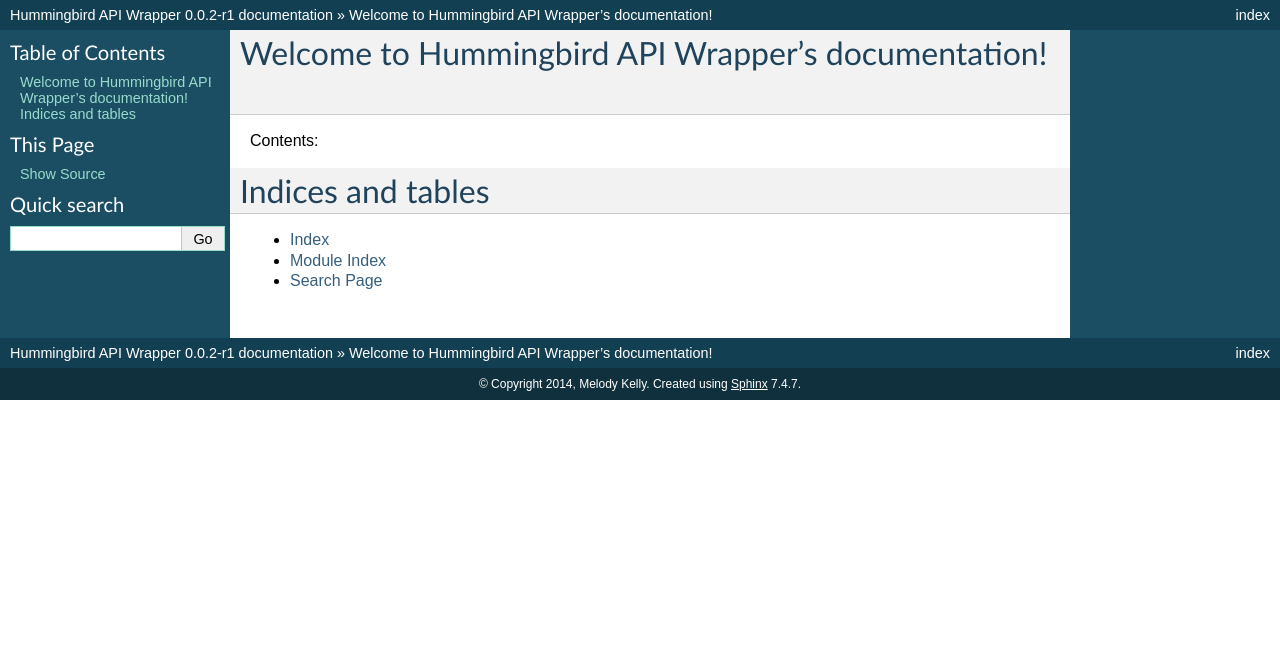
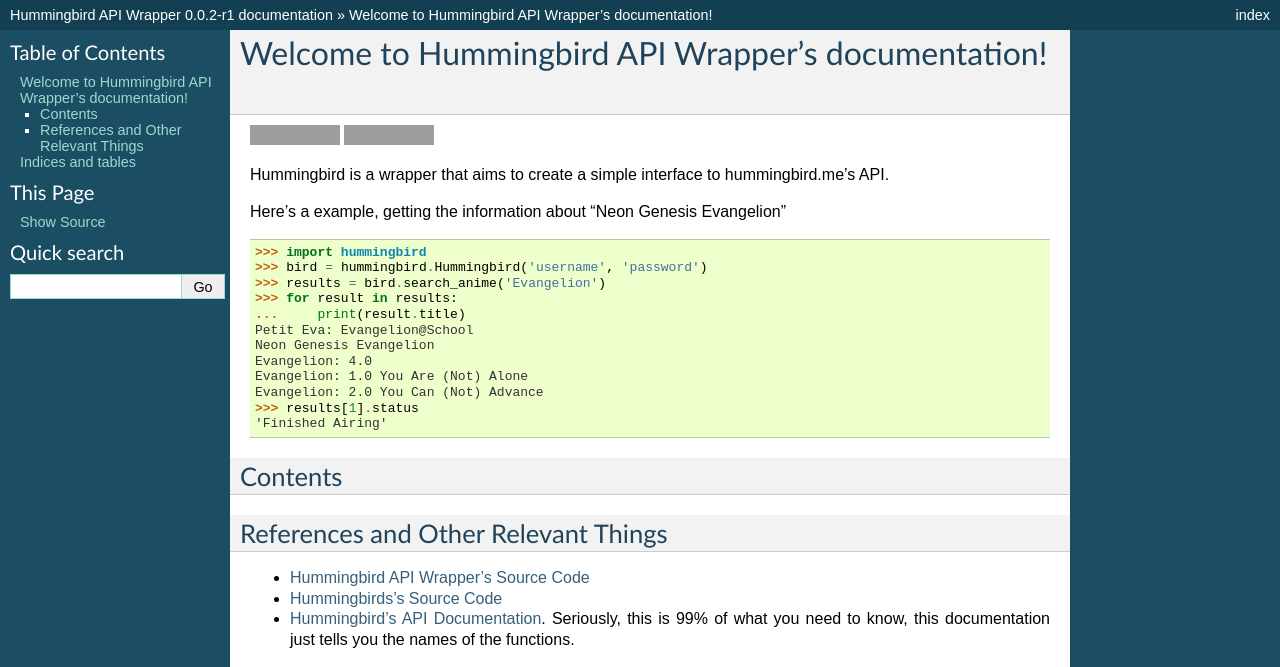
Before and after one commit to ZeroEcks/Hummingbird, a Sphinx documentation site: the page built from docs/source/index.rst, in a window 1280 px wide. Shown: the top 667 px of the page. Built offline with Sphinx 7.4.7, drawn with Linux system fonts in a browser that asks for light colours; grey boxes are pictures that could not be loaded.

Commit message:
Wrote some of the index.rst

```diff
--- a/docs/source/index.rst
+++ b/docs/source/index.rst
@@ -1,17 +1,32 @@
-.. Hummingbird API Wrapper documentation master file, created by
-   sphinx-quickstart on Sun Aug 31 16:55:52 2014.
-   You can adapt this file completely to your liking, but it should at least
-   contain the root `toctree` directive.
+.. _main_page:
 
 Welcome to Hummingbird API Wrapper's documentation!
 ===================================================
 
-Contents:
+.. include:: ../../README.rst
+   :start-after: begin_description
+   :end-before: end_description
+
+Contents
+--------
 
 .. toctree::
    :maxdepth: 2
 
+References and Other Relevant Things
+------------------------------------
 
+* `Hummingbird API Wrapper's Source Code <https://github.com/KnightHawk3/Hummingbird>`_
+* `Hummingbirds's Source Code <https://github.com/hummingbird-me/hummingbird>`_
+* `Hummingbird's API Documentation <https://github.com/hummingbird-me/hummingbird/wiki/API-Reference>`_. Seriously, this is 99% of what you need to know, this documentation just tells you the names of the functions.
+
+.. include:: ../README.rst
+   :start-after: begin_installation
+   :end-before: end_installation
+
+.. include:: ../README.rst
+   :start-after: begin_support
+   :end-before: end_support
 
 Indices and tables
 ==================
```
